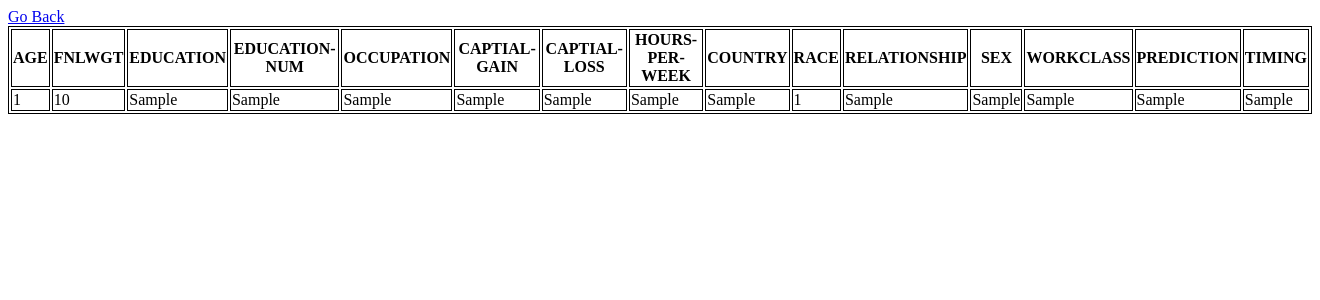
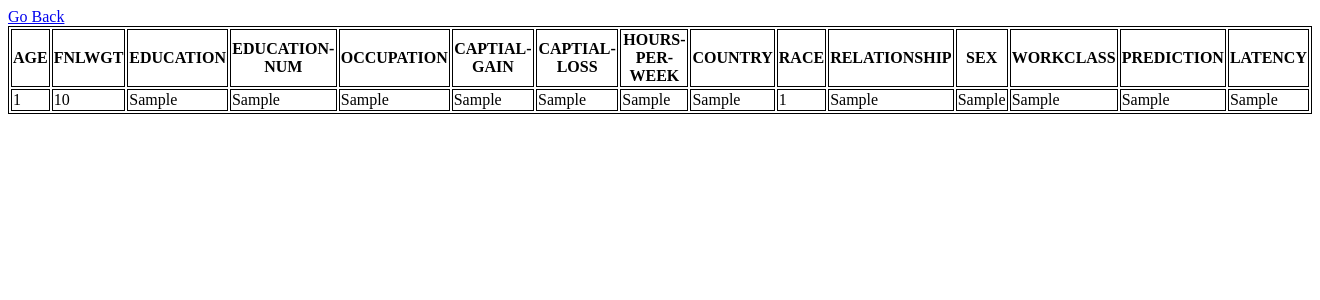
Before and after one commit to raghav0901/Salary_Classifier, a Flask app: page /View in a window 1320 px wide. Shown: the top 300 px of the page. Run offline with Flask 2, Linux system fonts and the light colour scheme; tables that the repository leaves empty or names only in its code hold one stand-in row (values such as "Sample post"); parts of the project's set-up code (start-up, migrations or seed data) failed here and were passed over.

Commit message:
Update template.html

```diff
--- a/templates/template.html
+++ b/templates/template.html
@@ -26,7 +26,7 @@
                 <th>SEX</th>
                 <th>WORKCLASS</th>
                 <th>PREDICTION</th>
-                <th>TIMING</th>
+                <th>LATENCY</th>
 
             </tr>
         </thead>
```
